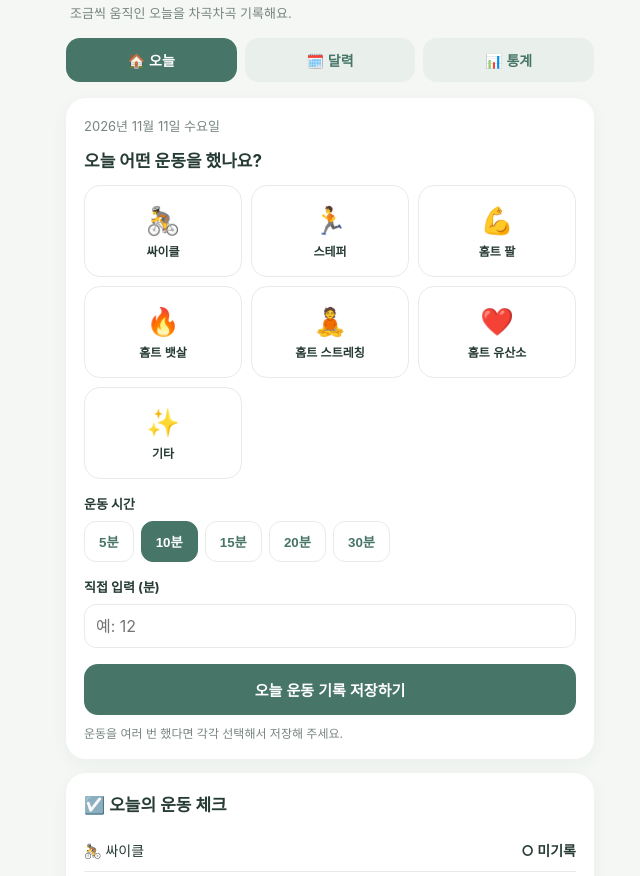
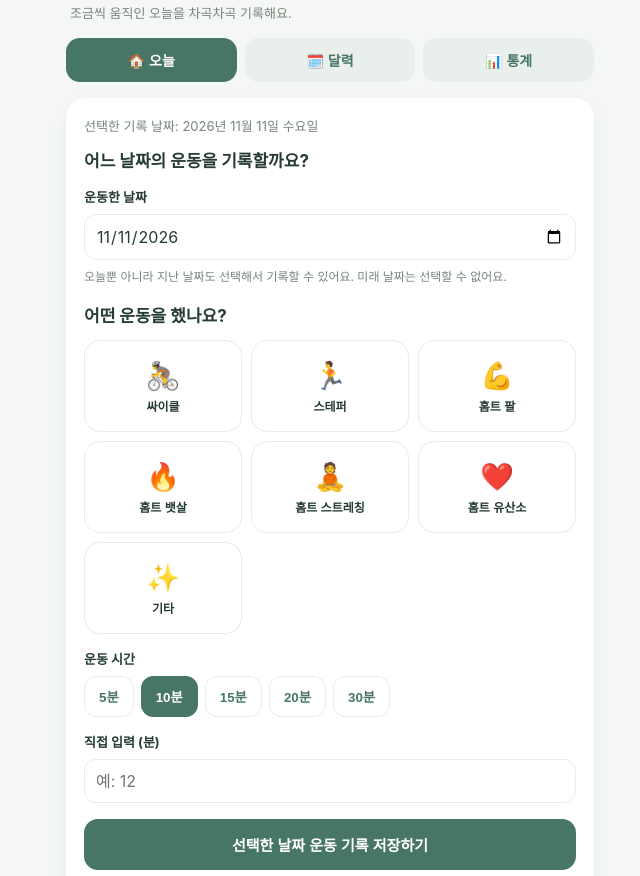
Before and after one commit to milkut2a/ming-workout, a plain HTML site: page index.html in a window 1280 px wide. Shown: the part 60-936 px from the top of the page, without its empty margins (310-950 px from the left). Drawn offline with Linux system fonts and the light colour scheme.

Commit message:
Add files via upload

```diff
--- a/index.html
+++ b/index.html
@@ -40,18 +40,22 @@ input[type=number],input[type=date]{border:1px solid var(--line);border-radius:1
 <section id="today">
 <div class="card">
 <div class="date" id="todayDate"></div>
-<h2>오늘 어떤 운동을 했나요?</h2>
+<h2>어느 날짜의 운동을 기록할까요?</h2>
+<label for="workoutDate">운동한 날짜</label>
+<input id="workoutDate" type="date">
+<div class="muted" style="margin-top:7px">오늘뿐 아니라 지난 날짜도 선택해서 기록할 수 있어요. 미래 날짜는 선택할 수 없어요.</div>
+<h2 style="margin-top:18px">어떤 운동을 했나요?</h2>
 <div class="grid" id="exerciseGrid"></div>
 <label>운동 시간</label>
 <div class="minutes" id="quickMinutes">
 <button class="minbtn" data-min="5">5분</button><button class="minbtn active" data-min="10">10분</button><button class="minbtn" data-min="15">15분</button><button class="minbtn" data-min="20">20분</button><button class="minbtn" data-min="30">30분</button>
 </div>
 <label for="customMin">직접 입력 (분)</label><input id="customMin" type="number" min="1" max="300" placeholder="예: 12">
-<button class="primary" id="saveBtn">오늘 운동 기록 저장하기</button>
+<button class="primary" id="saveBtn">선택한 날짜 운동 기록 저장하기</button>
 <div class="muted" style="margin-top:9px">운동을 여러 번 했다면 각각 선택해서 저장해 주세요.</div>
 </div>
-<div class="card"><h2>☑️ 오늘의 운동 체크</h2><div id="todayChecklist"></div></div>
-<div class="card"><h2>오늘의 기록</h2><div id="todayEntries"></div></div>
+<div class="card"><h2 id="checkTitle">☑️ 선택한 날짜의 운동 체크</h2><div id="todayChecklist"></div></div>
+<div class="card"><h2 id="entriesTitle">선택한 날짜의 기록</h2><div id="todayEntries"></div></div>
 </section>
 <section id="calendar" class="hidden">
 <div class="card">
@@ -70,16 +74,19 @@ input[type=number],input[type=date]{border:1px solid var(--line);border-radius:1
 </div>
 <script>
 const EX=[["cycle","🚴","싸이클"],["stepper","🏃","스테퍼"],["arms","💪","홈트 팔"],["belly","🔥","홈트 뱃살"],["stretch","🧘","홈트 스트레칭"],["cardio","❤️","홈트 유산소"],["other","✨","기타"]];
-const KEY="ming-workout-v1";let logs=JSON.parse(localStorage.getItem(KEY)||"[]"),chosen=null,mins=10,calDate=new Date(),selectedDate=iso(new Date());
+const KEY="ming-workout-v1";let logs=JSON.parse(localStorage.getItem(KEY)||"[]"),chosen=null,mins=10,calDate=new Date(),selectedDate=iso(new Date()),workoutDate=iso(new Date());
 function iso(d){return `${d.getFullYear()}-${String(d.getMonth()+1).padStart(2,"0")}-${String(d.getDate()).padStart(2,"0")}`}
+function parseLocalDate(s){const [y,m,d]=s.split("-").map(Number);return new Date(y,m-1,d)}
 function fmt(d){return new Intl.DateTimeFormat("ko-KR",{year:"numeric",month:"long",day:"numeric",weekday:"long"}).format(d)}
 function save(){localStorage.setItem(KEY,JSON.stringify(logs))}
-function todayLogs(){return logs.filter(x=>x.date===iso(new Date()))}
+function dateLogs(){return logs.filter(x=>x.date===workoutDate)}
 function renderGrid(){document.getElementById("exerciseGrid").innerHTML=EX.map(([id,ic,n])=>`<button class="exercise ${chosen===id?"selected":""}" data-id="${id}"><span class="ico">${ic}</span><span class="name">${n}</span></button>`).join("");document.querySelectorAll(".exercise").forEach(b=>b.onclick=()=>{chosen=b.dataset.id;renderGrid()})}
-function renderToday(){let d=new Date();document.getElementById("todayDate").textContent=fmt(d);let tl=todayLogs();document.getElementById("todayChecklist").innerHTML=EX.map(([id,ic,n])=>`<div class="entry"><span>${ic} ${n}</span><b>${tl.some(x=>x.type===id)?"✅ 완료":"○ 미기록"}</b></div>`).join("");document.getElementById("todayEntries").innerHTML=tl.length?tl.map(x=>`<div class="entry"><span>${EX.find(e=>e[0]===x.type)?.[1]} ${EX.find(e=>e[0]===x.type)?.[2]}</span><b>${x.minutes}분 <button class="secondary" style="padding:4px 8px;margin-left:5px" data-del="${x.id}">삭제</button></b></div>`).join(""):'<div class="empty">아직 기록이 없어요. 짧은 운동도 남겨보세요!</div>';document.querySelectorAll("[data-del]").forEach(b=>b.onclick=()=>{logs=logs.filter(x=>x.id!==b.dataset.del);save();renderAll()})}
+function renderToday(){let d=parseLocalDate(workoutDate);document.getElementById("todayDate").textContent="선택한 기록 날짜: "+fmt(d);let tl=dateLogs();document.getElementById("todayChecklist").innerHTML=EX.map(([id,ic,n])=>`<div class="entry"><span>${ic} ${n}</span><b>${tl.some(x=>x.type===id)?"✅ 완료":"○ 미기록"}</b></div>`).join("");document.getElementById("todayEntries").innerHTML=tl.length?tl.map(x=>`<div class="entry"><span>${EX.find(e=>e[0]===x.type)?.[1]} ${EX.find(e=>e[0]===x.type)?.[2]}</span><b>${x.minutes}분 <button class="secondary" style="padding:4px 8px;margin-left:5px" data-del="${x.id}">삭제</button></b></div>`).join(""):'<div class="empty">선택한 날짜에는 아직 기록이 없어요.</div>';document.querySelectorAll("[data-del]").forEach(b=>b.onclick=()=>{logs=logs.filter(x=>x.id!==b.dataset.del);save();renderAll()})}
+document.getElementById("workoutDate").value=workoutDate;document.getElementById("workoutDate").max=iso(new Date());
+document.getElementById("workoutDate").onchange=e=>{const v=e.target.value,today=iso(new Date());if(v>today){alert("미래 날짜는 선택할 수 없어요.");e.target.value=workoutDate;return}if(v){workoutDate=v;renderToday()}};
 document.querySelectorAll(".minbtn").forEach(b=>b.onclick=()=>{mins=+b.dataset.min;document.getElementById("customMin").value="";document.querySelectorAll(".minbtn").forEach(x=>x.classList.toggle("active",x===b))});
 document.getElementById("customMin").oninput=()=>document.querySelectorAll(".minbtn").forEach(x=>x.classList.remove("active"));
-document.getElementById("saveBtn").onclick=()=>{if(!chosen){alert("먼저 운동 아이콘을 선택해 주세요.");return}let custom=+document.getElementById("customMin").value;let m=custom||mins;if(!Number.isFinite(m)||m<1||m>300){alert("운동 시간은 1~300분으로 입력해 주세요.");return}logs.push({id:Date.now().toString(),date:iso(new Date()),type:chosen,minutes:m});save();chosen=null;document.getElementById("customMin").value="";renderGrid();renderAll();alert("운동 기록을 저장했어요! 잘했어요 🩵")};
+document.getElementById("saveBtn").onclick=()=>{if(!chosen){alert("먼저 운동 아이콘을 선택해 주세요.");return}let custom=+document.getElementById("customMin").value;let m=custom||mins;if(!Number.isFinite(m)||m<1||m>300){alert("운동 시간은 1~300분으로 입력해 주세요.");return}logs.push({id:Date.now().toString(),date:workoutDate,type:chosen,minutes:m});save();chosen=null;document.getElementById("customMin").value="";renderGrid();renderAll();alert("운동 기록을 저장했어요! 잘했어요 🩵")};
 function renderCalendar(){let y=calDate.getFullYear(),m=calDate.getMonth();document.getElementById("monthTitle").textContent=`${y}년 ${m+1}월`;let first=new Date(y,m,1),start=first.getDay(),days=new Date(y,m+1,0).getDate();let html=["일","월","화","수","목","금","토"].map(x=>`<div class="dow">${x}</div>`).join("");for(let i=0;i<start;i++)html+='<div></div>';for(let d=1;d<=days;d++){let key=iso(new Date(y,m,d)),items=logs.filter(x=>x.date===key),isToday=key===iso(new Date());html+=`<button class="day ${items.length?"has":""} ${isToday?"today":""}" data-day="${key}">${d}${items.length?`<small>${items.reduce((a,x)=>a+x.minutes,0)}분</small>`:""}</button>`}document.getElementById("calendarGrid").innerHTML=html;document.querySelectorAll("[data-day]").forEach(b=>b.onclick=()=>{selectedDate=b.dataset.day;renderSelected()});renderSelected()}
 function renderSelected(){document.getElementById("selectedDateTitle").textContent=selectedDate+" 기록";let items=logs.filter(x=>x.date===selectedDate);document.getElementById("selectedEntries").className=items.length?"":"empty";document.getElementById("selectedEntries").innerHTML=items.length?items.map(x=>{let e=EX.find(z=>z[0]===x.type);return `<div class="entry"><span>${e[1]} ${e[2]}</span><b>${x.minutes}분</b></div>`}).join(""):"기록이 없어요."}
 function renderStats(){let now=new Date(),prefix=iso(new Date(now.getFullYear(),now.getMonth(),1)).slice(0,7),ml=logs.filter(x=>x.date.startsWith(prefix)),sum=a=>a.reduce((s,x)=>s+x.minutes,0);document.getElementById("monthMinutes").textContent=sum(ml)+"분";document.getElementById("monthDays").textContent=new Set(ml.map(x=>x.date)).size+"일";document.getElementById("monthCount").textContent=ml.length+"회";document.getElementById("allMinutes").textContent=sum(logs)+"분";document.getElementById("typeStats").innerHTML=EX.map(([id,ic,n])=>{let a=ml.filter(x=>x.type===id);return `<div class="entry"><span>${ic} ${n}</span><b>${a.reduce((s,x)=>s+x.minutes,0)}분 · ${a.length}회</b></div>`}).join("")}
--- a/sw.js
+++ b/sw.js
@@ -1 +1 @@
-const CACHE="ming-workout-cache-v1";const FILES=["./","./index.html","./manifest.webmanifest"];self.addEventListener("install",e=>e.waitUntil(caches.open(CACHE).then(c=>c.addAll(FILES))));self.addEventListener("fetch",e=>e.respondWith(caches.match(e.request).then(r=>r||fetch(e.request))));
+const CACHE="ming-workout-cache-v2";const FILES=["./","./index.html","./manifest.webmanifest"];self.addEventListener("install",e=>e.waitUntil(caches.open(CACHE).then(c=>c.addAll(FILES)).then(()=>self.skipWaiting())));self.addEventListener("activate",e=>e.waitUntil(caches.keys().then(keys=>Promise.all(keys.filter(k=>k.startsWith("ming-workout-cache-")&&k!==CACHE).map(k=>caches.delete(k)))).then(()=>self.clients.claim())));self.addEventListener("fetch",e=>e.respondWith(caches.match(e.request).then(r=>r||fetch(e.request))));
```
Also changed, not shown: README.txt.
